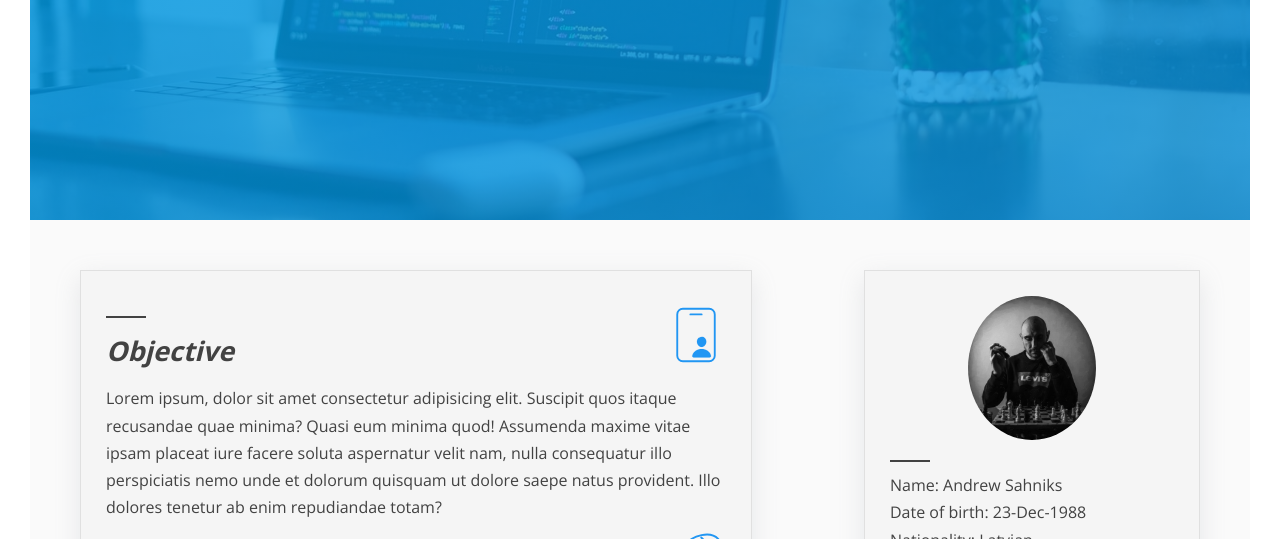
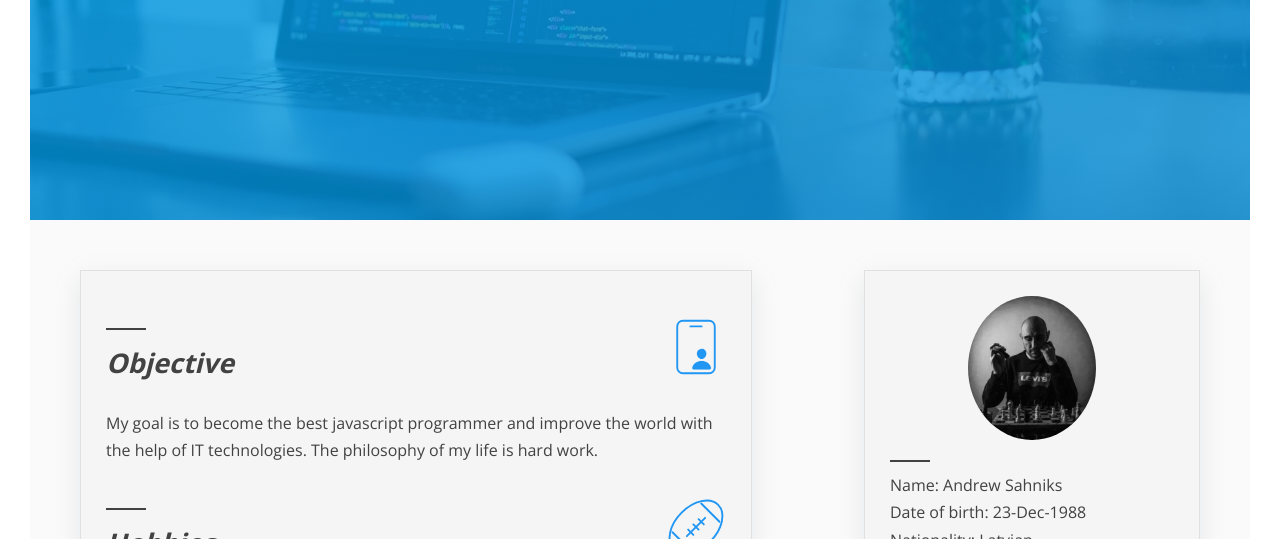
Before and after one commit to ikeppu/ikeppu.github.io, a website: page index.html in a window 1280 px wide. Shown: the part 410-949 px from the top of the page. Drawn offline with nearby package versions, Linux system fonts and the light colour scheme.

Commit message:
Add files via upload

```diff
--- a/index.html
+++ b/index.html
@@ -57,11 +57,9 @@
             </div>
             <ion-icon name="id-card-outline"></ion-icon>
           </div>
-          <p class="card-paragraph margin-top-very-small">
-            Lorem ipsum, dolor sit amet consectetur adipisicing elit. Suscipit quos itaque recusandae quae minima? Quasi
-            eum minima quod! Assumenda maxime vitae ipsam placeat iure facere soluta aspernatur velit nam, nulla
-            consequatur illo perspiciatis nemo unde et dolorum quisquam ut dolore saepe natus provident. Illo dolores
-            tenetur ab enim repudiandae totam?
+          <p class="card-paragraph">
+            My goal is to become the best javascript programmer and improve the world with the help of IT technologies.
+            The philosophy of my life is hard work.
           </p>
           <div class="headingbox heading-js">
             <div class="">
@@ -191,6 +189,6 @@
     <!-- MODAL END -->
 
     <script src="https://unpkg.com/ionicons@5.4.0/dist/ionicons.js"></script>
-    <script src="/javascript/main.js"></script>
+    <script src="javascript/main.js"></script>
   </body>
 </html>
```
